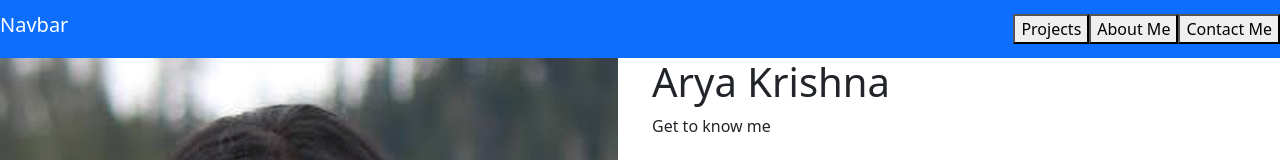
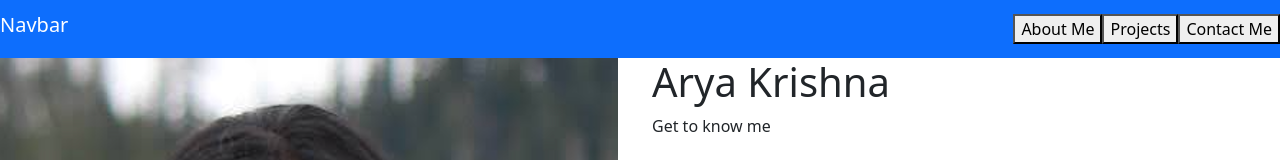
Before and after one commit to AryaKris/AryaKris-React-Portfolio, a React (Create React App) app: page / in a window 1280 px wide. Shown: the top 160 px of the page. Built offline with nearby package versions, Linux system fonts and the light colour scheme.

Commit message:
debugging

```diff
--- a/src/components/NavBar.js
+++ b/src/components/NavBar.js
@@ -12,9 +12,8 @@ export default function NavBar({ setPage}) {
                 <h1 className="navbar-brand" >Navbar</h1>
 
                 <div>
-
+                    <button onClick={() => setPage(<AboutMe />)}>About Me</button>
                     <button onClick={() => setPage(<Projects />)}>Projects</button>
-                    <button onClick={() => setPage(<AboutMe />)}>About Me</button>
                     <button onClick={() => setPage(<ContactMe />)}>Contact Me</button>
                 </div>
             </nav>
```
